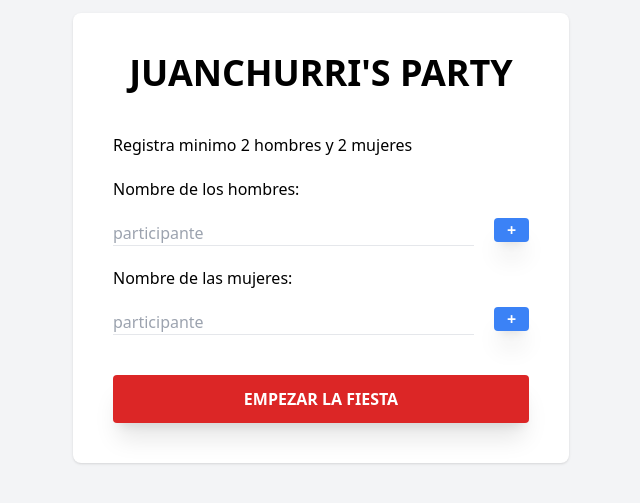
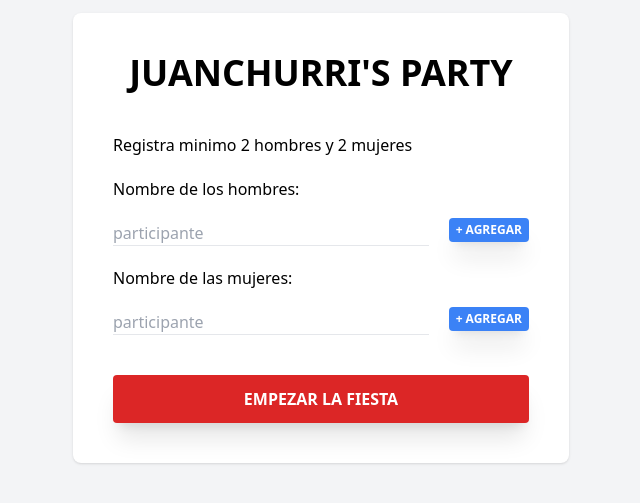
Before and after one commit to JuanDRSoft/retos-fiesteros, a React (Vite) app: page / in a window 1280 px wide. Shown: the part 127-630 px from the top of the page, without its empty margins (319-959 px from the left). Built offline with nearby package versions, Linux system fonts and the light colour scheme.

Commit message:
feat: boton agregar

```diff
--- a/src/components/Inicio.jsx
+++ b/src/components/Inicio.jsx
@@ -86,8 +86,8 @@ const Inicio = ({
 
                 <input
                   type="submit"
-                  className="bg-blue-500 w-10 text-white font-bold uppercase rounded hover:bg-blue-400 cursor-pointer duration-300 shadow-xl"
-                  value="+"
+                  className="bg-blue-500  text-white text-xs p-1 font-bold uppercase rounded hover:bg-blue-400 cursor-pointer duration-300 shadow-xl"
+                  value=" + agregar "
                 />
               </div>
             </form>
@@ -106,8 +106,8 @@ const Inicio = ({
 
                 <input
                   type="submit"
-                  className="bg-blue-500 w-10 text-white font-bold uppercase rounded hover:bg-blue-400 cursor-pointer duration-300 shadow-xl"
-                  value="+"
+                  className="bg-blue-500 text-xs p-1 text-white font-bold uppercase rounded hover:bg-blue-400 cursor-pointer duration-300 shadow-xl"
+                  value=" + agregar "
                 />
               </div>
             </form>
```
